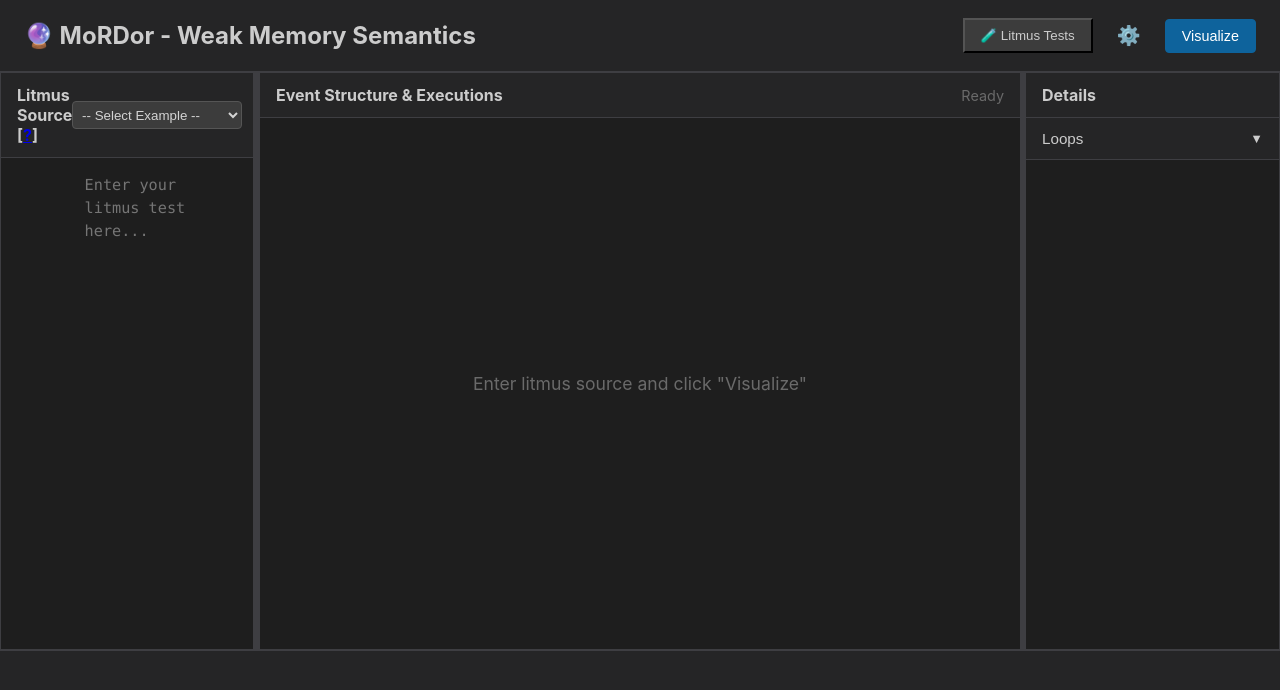
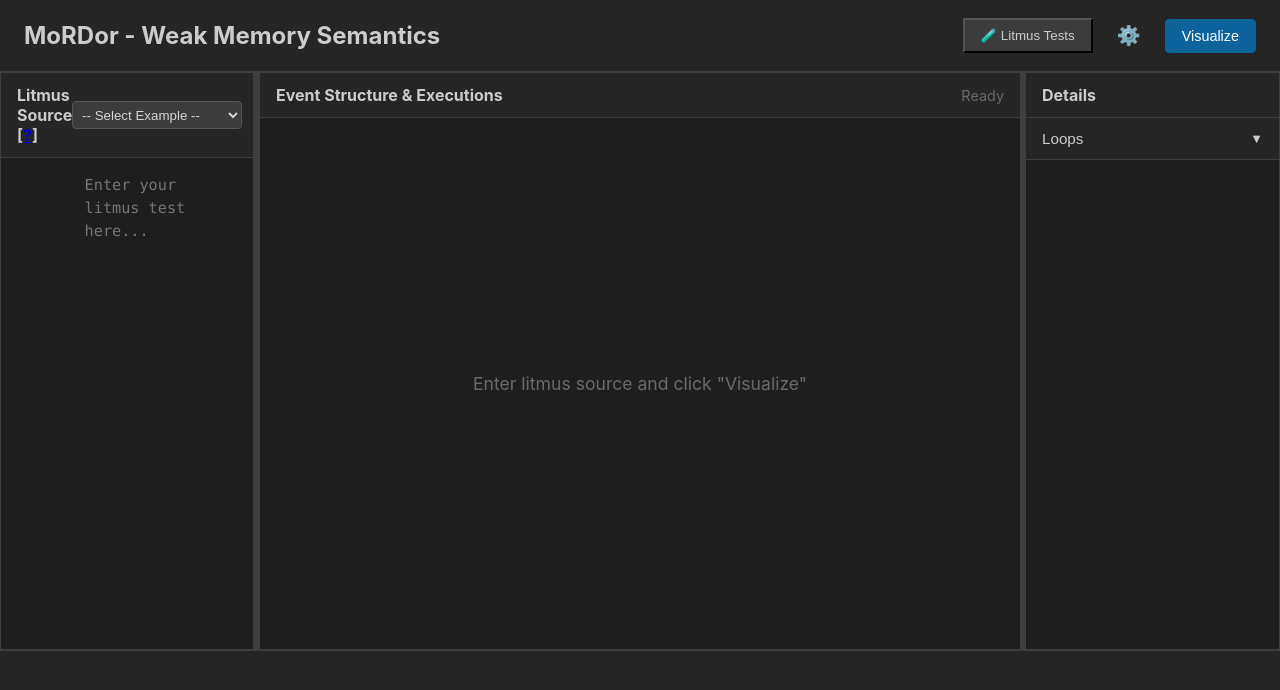
Before and after one commit to christiankissig/mordor, a plain HTML site: page web/frontend/index.html in a window 1280 px wide. Drawn offline with nearby package versions, Linux system fonts and the light colour scheme; a script that the page names is missing.

```diff
--- a/web/frontend/index.html
+++ b/web/frontend/index.html
@@ -26,7 +26,7 @@
 <body>
     <div class="container">
         <header>
-            <h1>🔮 MoRDor - Weak Memory Semantics</h1>
+            <h1>MoRDor - Weak Memory Semantics</h1>
             <div class="header-controls">
                 <button id="test-runner-btn" class="btn-secondary" title="Test
                   Runner">🧪 Litmus Tests</button>
```
Also changed, not shown: 1 other file.
